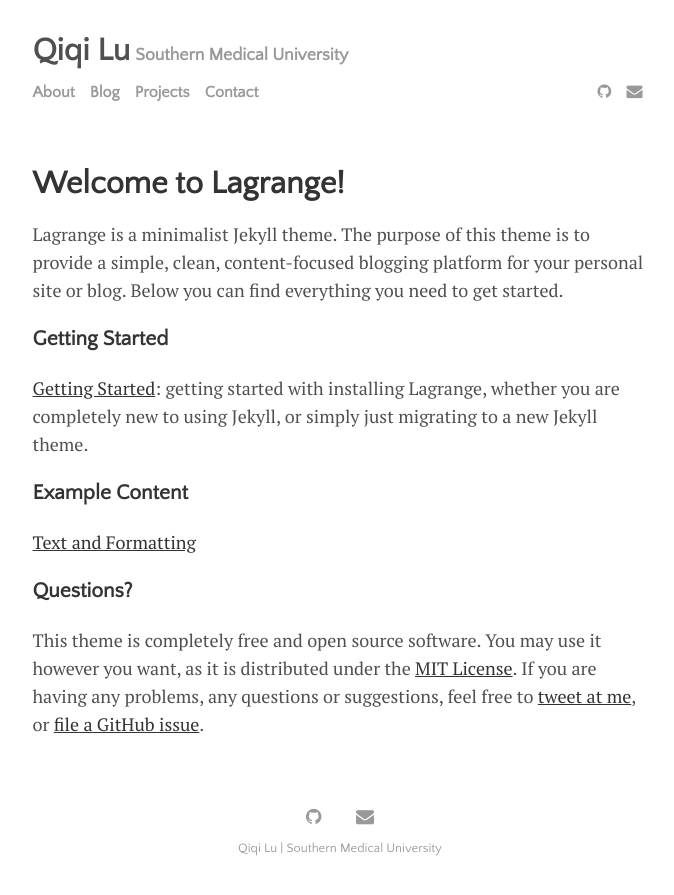
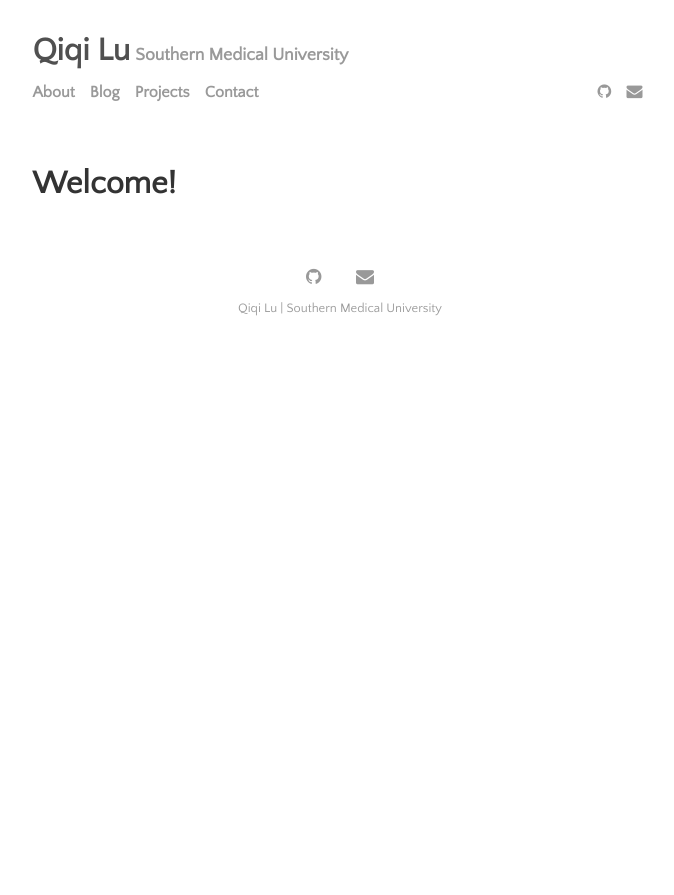
Before and after one commit to Recklexx/Recklexx.github.io, a Jekyll site: the page built from menu/About.md, in a window 1280 px wide. Shown: the top 895 px of the page, without its empty margins (300-974 px from the left). Built offline with Jekyll 4.4.1, drawn with Linux system fonts in a browser that asks for light colours.

Commit message:
Update About.md

```diff
--- a/menu/About.md
+++ b/menu/About.md
@@ -1,19 +1,5 @@
 ---
 layout: page
-title: Welcome to Lagrange!
+title: Welcome!
 permalink: /about
 ---
-
-Lagrange is a minimalist Jekyll theme. The purpose of this theme is to provide a simple, clean, content-focused blogging platform for your personal site or blog. Below you can find everything you need to get started.
-
-### Getting Started
-
-[Getting Started]({{ site.github.url }}{% post_url 2015-10-10-getting-started %}): getting started with installing Lagrange, whether you are completely new to using Jekyll, or simply just migrating to a new Jekyll theme.
-
-### Example Content
-
-[Text and Formatting]({{ site.github.url }}{% post_url 2014-01-01-text-formatting-examples %})
-
-### Questions?
-
-This theme is completely free and open source software. You may use it however you want, as it is distributed under the [MIT License](http://choosealicense.com/licenses/mit/). If you are having any problems, any questions or suggestions, feel free to [tweet at me](https://twitter.com/intent/tweet?text=My%question%about%Lagrange%is:%&amp;via=paululele), or [file a GitHub issue](https://github.com/lenpaul/lagrange/issues/new).
```
